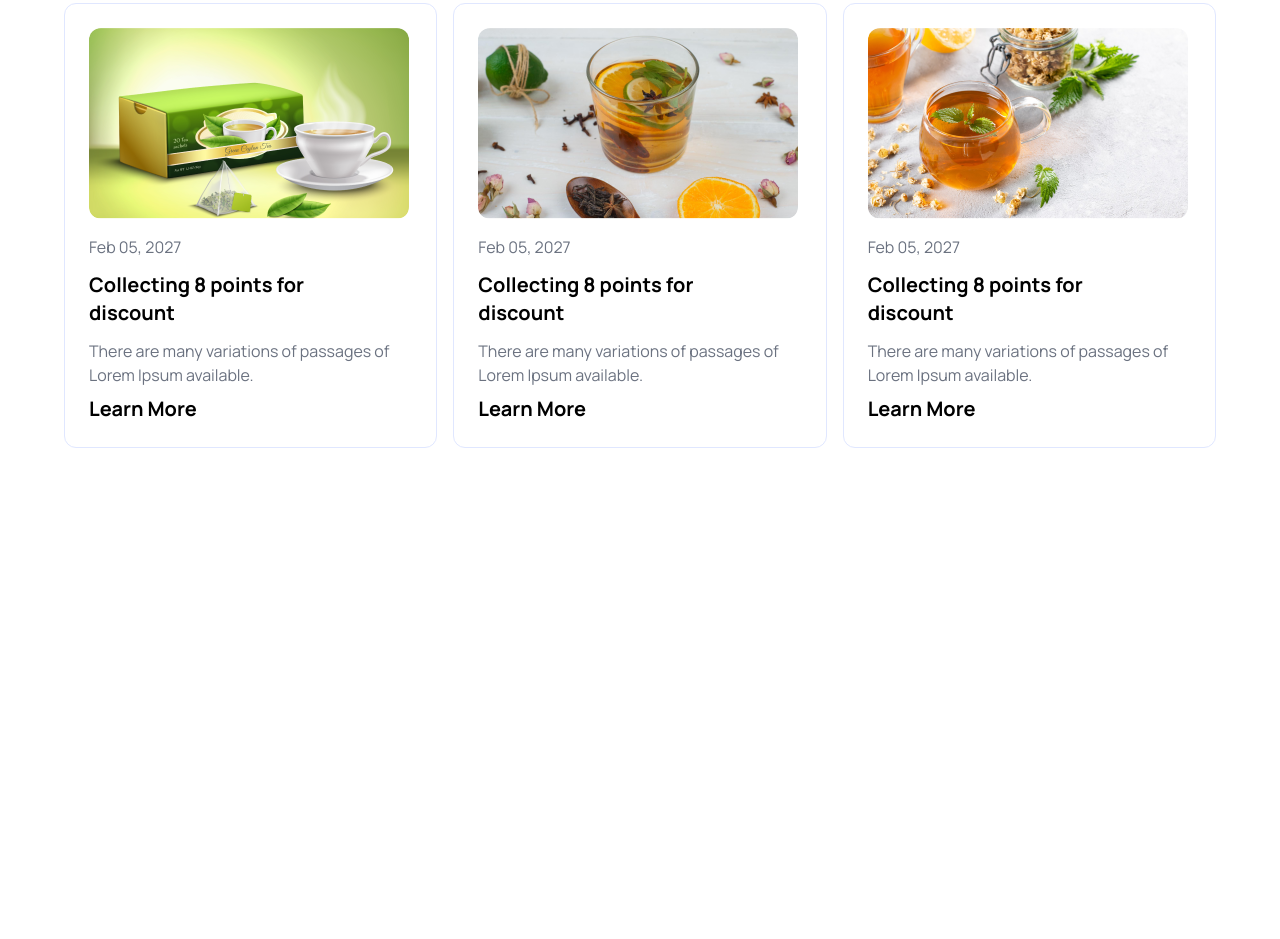
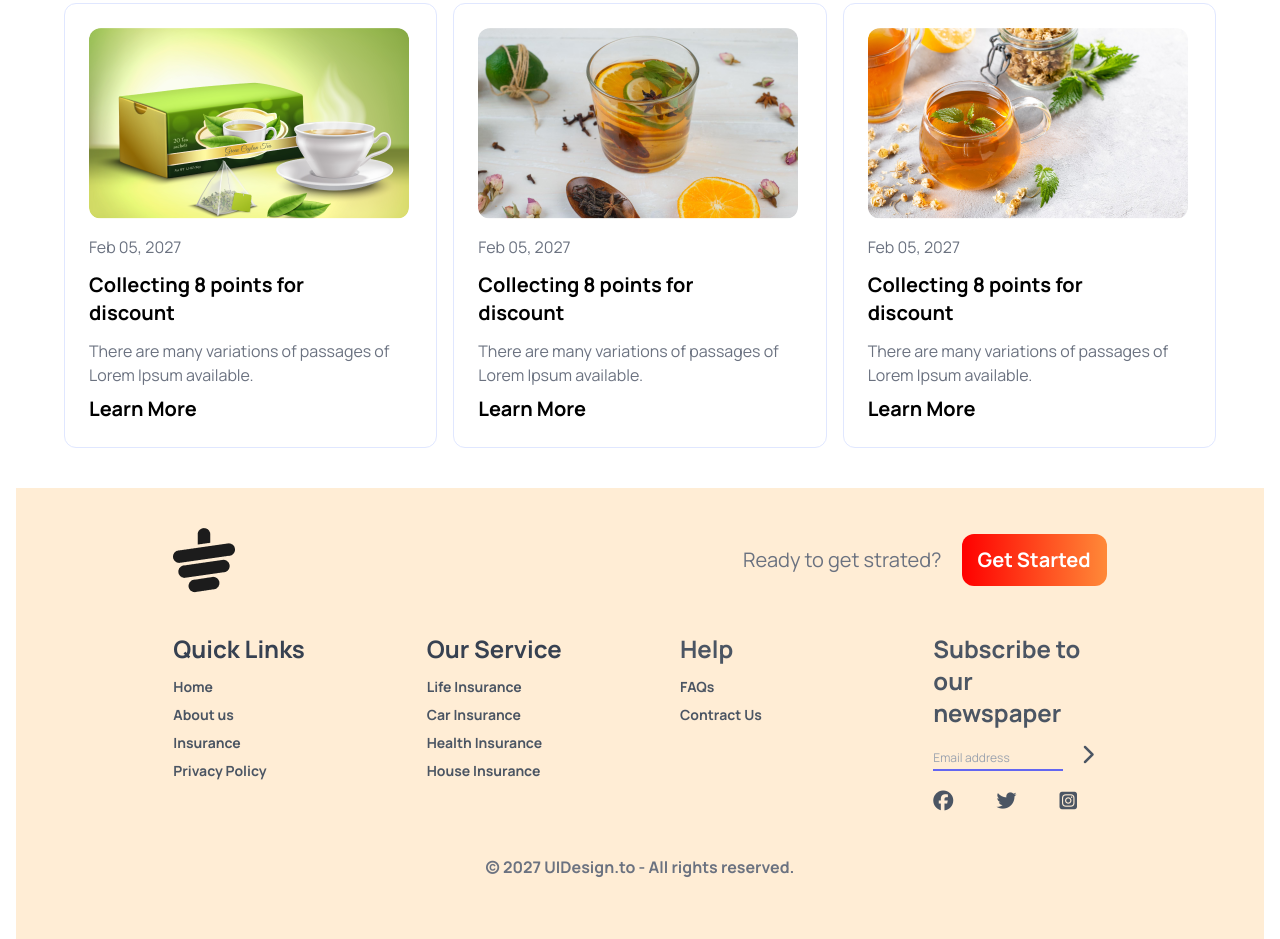
Before and after one commit to aalihasan/tea-house-resources, a plain HTML site: page index.html in a window 1280 px wide. Shown: the part 2879-3818 px from the top of the page. Before the commit the page ends 3367 px from the top, so only its background shows below. Drawn offline with nearby package versions, Linux system fonts and the light colour scheme.

Commit message:
added footer section and styles use tailwind css

```diff
--- a/index.html
+++ b/index.html
@@ -20,7 +20,7 @@
   </style>
 </head>
 
-<body class="font-manrope">
+<body class="font-manrope m-0 p-0">
 
   <!-- main content  -->
   <main class="max-w-screen-xl mx-auto px-10 lg:px-16">
@@ -36,7 +36,7 @@
 
         <div>
           <button
-            class="bg-gradient-to-r from-[#ff0000] to-[#ff8938] py-3 px-4 rounded-xl text-white font-bold text-xl ">Explore
+            class="bg-gradient-to-r from-[#ff0000] to-[#ff8938] py-3 px-4 rounded-xl text-white font-bold text-xl hover:bg-blue-400 ">Explore
             More <img class="inline-flex  text-xl pl-1 " src="images/arrow.png" alt=""></button>
         </div>
       </div>
@@ -269,7 +269,7 @@
           <p class="text-gray-500 mb-3">Feb 05, 2027</p>
           <h4 class="font-bold text-xl text-black mb-3">Collecting 8 points for <br> discount</h4>
           <p class="text-gray-500 mb-2">There are many variations of passages of <br> Lorem Ipsum available.</p>
-          <button class="font-bold text-xl text-black">Learn More</button>
+          <button class="font-bold text-xl text-black hover:text-orange-400">Learn More</button>
 
         </div>
         <div class="border border-indigo-100 rounded-xl p-6 ">
@@ -278,7 +278,7 @@
           <p class="text-gray-500 mb-3">Feb 05, 2027</p>
           <h4 class="font-bold text-xl text-black mb-3">Collecting 8 points for <br> discount</h4>
           <p class="text-gray-500 mb-2">There are many variations of passages of <br> Lorem Ipsum available.</p>
-          <button class="font-bold text-xl text-black">Learn More</button>
+          <button class="font-bold text-xl text-black hover:text-orange-400">Learn More</button>
 
         </div>
         <div class="border border-indigo-100 rounded-xl p-6  ">
@@ -287,7 +287,7 @@
           <p class="text-gray-500 mb-3">Feb 05, 2027</p>
           <h4 class="font-bold text-xl text-black mb-3">Collecting 8 points for <br> discount</h4>
           <p class="text-gray-500 mb-2">There are many variations of passages of <br> Lorem Ipsum available.</p>
-          <button class="font-bold text-xl text-black">Learn More</button>
+          <button class="font-bold text-xl text-black hover:text-orange-400">Learn More</button>
 
         </div>
 
@@ -298,8 +298,90 @@
 
   </main>
 
-  <footer class="bg-zinc-400 ">
-    <div class="max-w-screen-xl mx-auto px-10 lg:px-16">
+  <footer class="bg-orange-100 text-gray-700 py-10 mx-4 md:px-16  ">
+    <div class="w-10/12 mx-auto ">
+
+      <div class="flex justify-between mb-10">
+        <div>
+          <img src="images/cup.png" alt="">
+        </div>
+        <div class="flex gap-5 items-center">
+          <div>
+            <button class="text-gray-500 text-xl">Ready to get strated?</button>
+          </div>
+          <div>
+            <button
+              class="bg-gradient-to-r from-[#ff0000] to-[#ff8938] py-3 px-4 rounded-xl text-white font-bold text-xl hover:bg-blue-400 ">Get
+              Started</button>
+          </div>
+        </div>
+
+      </div>
+
+      <div class="grid grid-cols-1 lg:grid-cols-4 gap-20">
+        <div class=" font-bold mb-10">
+          <h2 class="font-bold text-2xl mb-3">Quick Links</h2>
+          <ul class="text-gray-600 text-sm space-y-2 ">
+
+            <li><a class="hover:text-orange-400" href="">Home</a></li>
+            <li><a class="hover:text-orange-400"  href="">About us</a></li>
+            <li><a class="hover:text-orange-400" href="">Insurance</a></li>
+            <li><a class="hover:text-orange-400" href="">Privacy Policy</a></li>
+          </ul>
+
+        </div>
+        <div class=" font-bold mb-10">
+          <h2 class="font-bold text-2xl mb-3">Our Service</h2>
+          <ul class="text-gray-600 text-sm space-y-2">
+
+            <li><a class="hover:text-orange-400" href="">Life Insurance</a></li>
+            <li><a class="hover:text-orange-400" href="">Car Insurance</a></li>
+            <li><a class="hover:text-orange-400" href="">Health Insurance</a></li>
+            <li><a class="hover:text-orange-400" href="">House Insurance</a></li>
+          </ul>
+
+        </div>
+        <div class="text-gray-600 text-xl font-bold mb-10">
+          <ul class="text-gray-600 text-sm space-y-2">
+            <h2 class="font-bold text-2xl mb-3">Help</h2>
+            <li><a class="hover:text-orange-400" href="">FAQs</a></li>
+            <li><a class="hover:text-orange-400" href="">Contract Us</a></li>
+
+          </ul>
+
+        </div>
+        <div class="text-gray-600 text-xl mb-10">
+
+          <h2 class="font-bold text-2xl mb-3">Subscribe to our <br>newspaper</h2>
+          <div class="flex justify-between w-3/4 ">
+            <div>
+              <input class="bg-orange-100 text-gray-300 text-xs" type="email" name="email" id="email" placeholder="Email address">
+            </div>
+            <div>
+              <a class="hover:bg-blue-400" href=""><i class="fa-solid fa-chevron-right"></i></a>
+            </div>
+
+          </div>
+          <div class="border-b-2 border-indigo-500 w-3/4"></div>
+          <div class="grid grid-cols-3 gap-4 mt-4">
+
+            <div>
+              <a class="hover:bg-blue-400" href=""><i class="fa-brands fa-facebook"></i></a>
+            </div>
+            <div>
+              <a class="hover:bg-blue-400" href=""><i class="fa-brands fa-twitter"></i></a>
+            </div>
+            <div>
+             <a class="hover:bg-blue-400" href=""><i class="fa-brands fa-square-instagram"></i></a>
+            </div>
+          </div>
+
+        </div>
+
+      </div>
+
+      <div class=" mb-5 flex justify-center items-center"><p class="font-bold text-gray-500">© 2027 UIDesign.to - All rights reserved.</p></div>
+    </div>
 
 
     </div>
```
